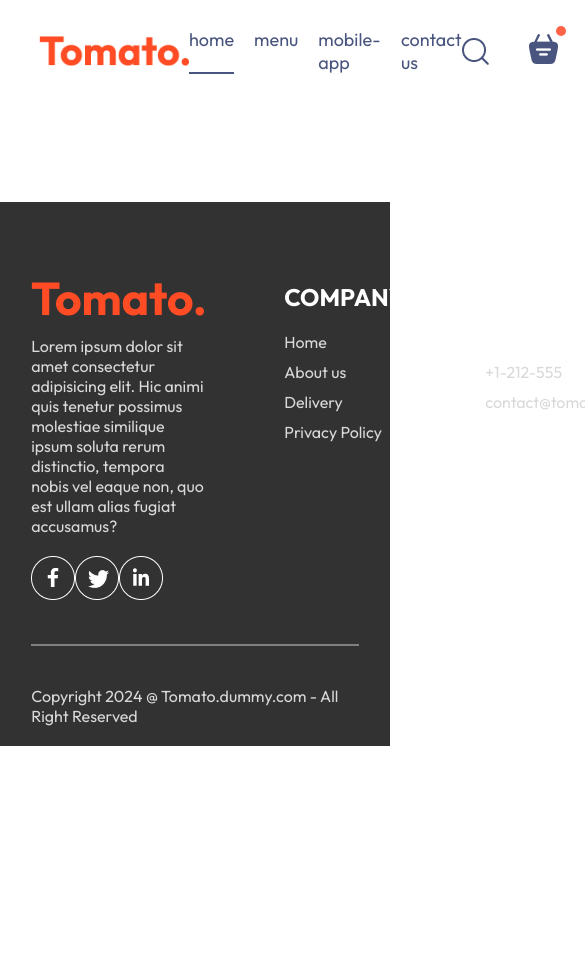
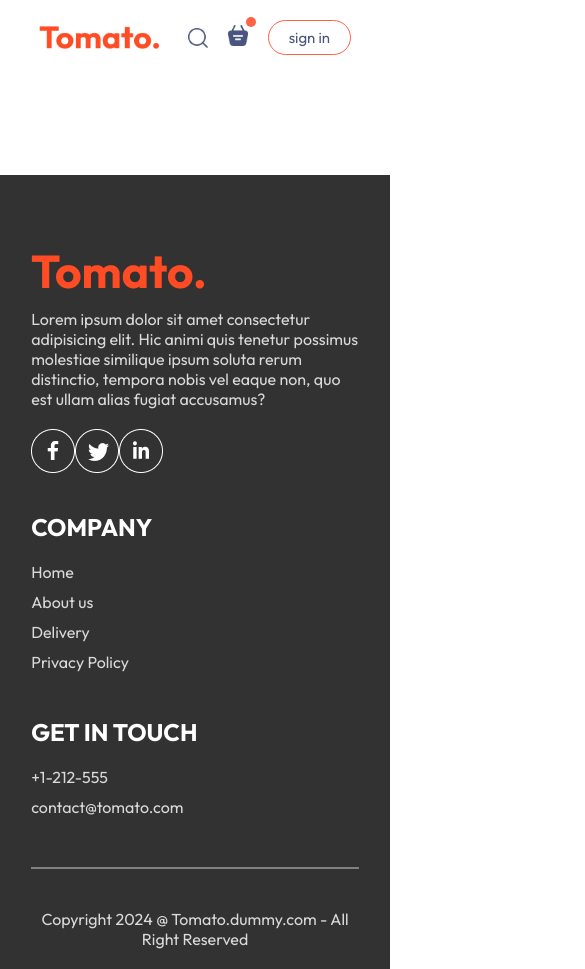
Before and after one commit to tanvirhossain808/food-delivery, a React (Vite) app: page /order in a window 390 px wide. Shown: the top 969 px of the page, 585 px wide, since content can reach past the window. Before the commit the page ends 844 px from the top, so only its background shows below. Built offline with nearby package versions, Linux system fonts and the light colour scheme.

Commit message:
make fully responsive home page

```diff
--- a/src/components/ExploreMenu/ExploreMenu.css
+++ b/src/components/ExploreMenu/ExploreMenu.css
@@ -57,3 +57,10 @@
     padding: 2px;
 
 }
+
+@media (max-width:1050px) {
+    .explore-menu-text {
+        max-width: 100%;
+        font-size: 14px;
+    }
+}
--- a/src/components/Footer/Footer.css
+++ b/src/components/Footer/Footer.css
@@ -52,3 +52,16 @@
     background-color: grey;
     border: none;
 }
+
+@media (max-width:750px) {
+    .footer-content {
+        display: flex;
+        flex-direction: column;
+        gap: 35px;
+    }
+
+    .footer-copy-right {
+        text-align: center;
+
+    }
+}
--- a/src/components/Header/Header.css
+++ b/src/components/Header/Header.css
@@ -40,3 +40,27 @@
     font-size: max(1vw, 13px);
     border-radius: 50px;
 }
+
+@media (max-width:1050px) {
+
+
+    .header-contents {
+        max-width: 45%;
+    }
+
+}
+
+@media (max-width:750px) {
+
+    .header-contents {
+        max-width: 65%;
+    }
+
+    .header-contents p {
+        display: none;
+    }
+
+    .header-contents button {
+        padding: 2vw 4vw;
+    }
+}
--- a/src/components/Navbar/Navbar.css
+++ b/src/components/Navbar/Navbar.css
@@ -62,3 +62,65 @@
     top: -8px;
     right: -8px;
 }
+
+@media (max-width:1050px) {
+    .navbar .logo {
+        width: 140px;
+    }
+
+    .navbar-menu {
+        gap: 20px;
+        font-size: 17px;
+    }
+
+    .navbar-right {
+        gap: 30px;
+    }
+
+    .navbar-right img {
+        width: 22px;
+    }
+
+    .navbar-right button {
+        padding: 8px 25px;
+    }
+
+
+}
+
+@media (max-width:900px) {
+    .navbar .logo {
+        width: 120px;
+    }
+
+    .navbar-menu {
+        gap: 15px;
+        font-size: 16px;
+    }
+
+    .navbar-right {
+        gap: 20px;
+    }
+
+    .navbar-right img {
+        width: 20px;
+    }
+
+    .navbar-right button {
+        padding: 7px 20px;
+        font-size: 15px;
+    }
+
+
+}
+
+@media (max-width:750px) {
+
+    .navbar-menu {
+        display: none;
+    }
+
+
+
+
+}
```
